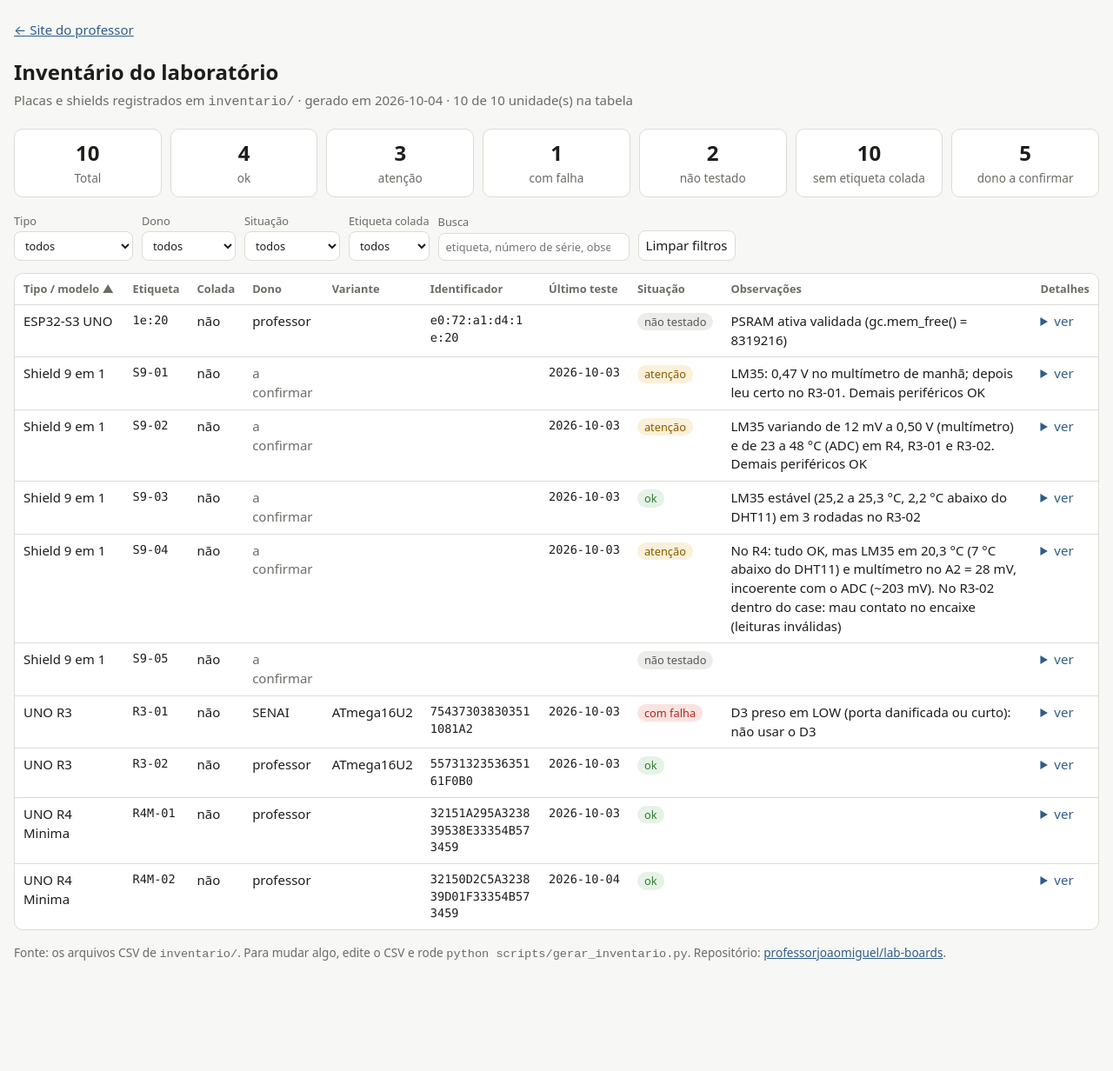
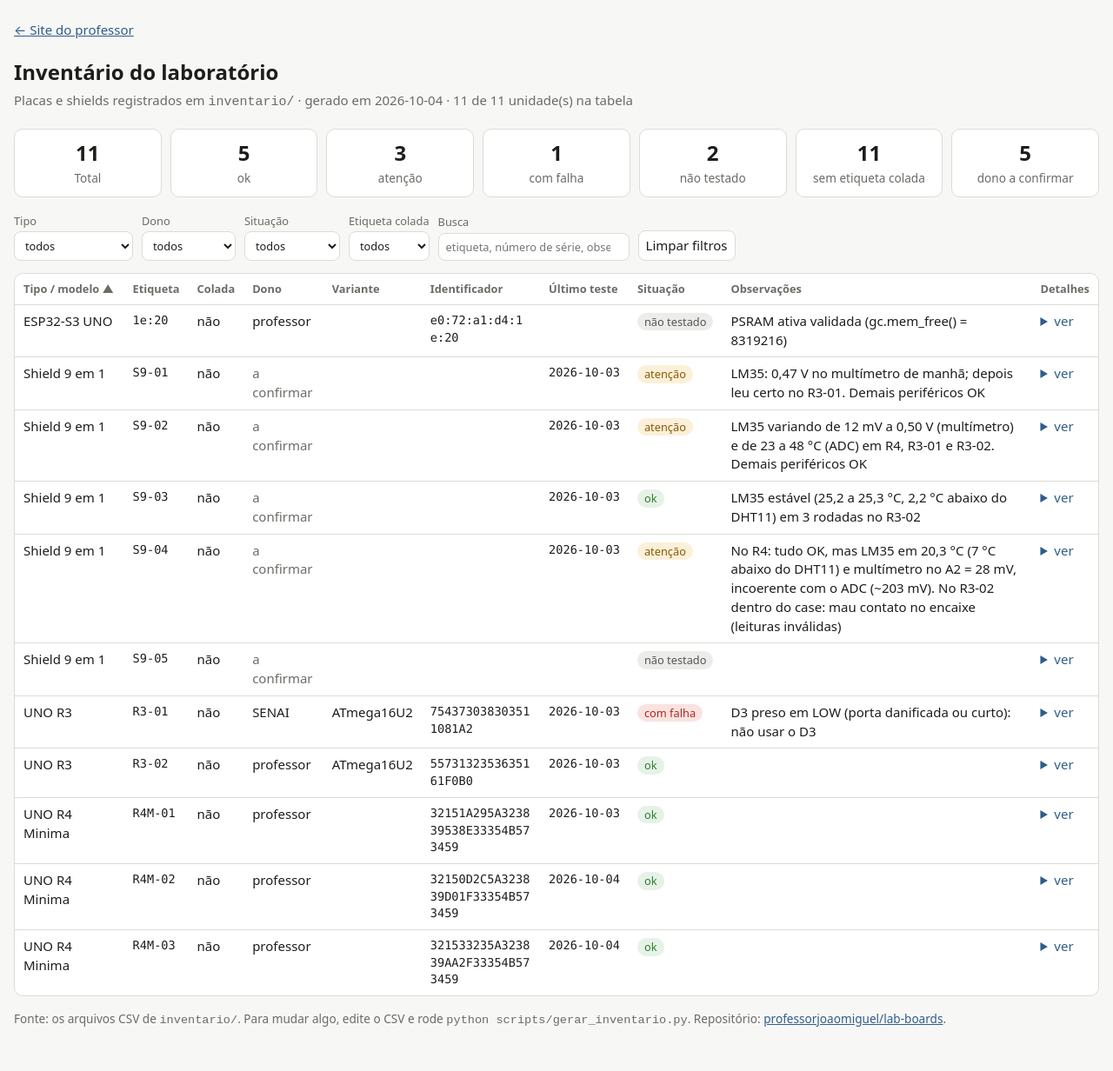
Before and after one commit to professorjoaomiguel/lab-boards, a Jekyll site: the page inventario/relatorio.html, which Jekyll copies as it is, in a window 1280 px wide. Shown: the whole page at 87% size. Built offline with Jekyll 4.4.1, drawn with Linux system fonts in a browser that asks for light colours; before the commit the page ends 1156 px from its top, so only the background shows below that.

Commit message:
Inventory: register R4M-03 (UNO R4 Minima, professor)
Co-Authored-By: Claude Opus 5.5 <noreply@anthropic.com>

```diff
--- a/inventario/arduino-uno-r4.csv
+++ b/inventario/arduino-uno-r4.csv
@@ -1,3 +1,4 @@
 etiqueta,etiqueta_colada,modelo,variante,dono,id_unico,registrado_em,ultimo_teste,resultado,obs
 R4M-01,não,UNO R4 Minima,,professor,32151A295A323839538E33354B573459,2026-10-03,2026-10-03,ok=13 falha=0 aviso=0 pulado=2,
 R4M-02,não,UNO R4 Minima,,professor,32150D2C5A323839D01F33354B573459,2026-10-04,2026-10-04,ok=7 falha=0 aviso=0 pulado=1,
+R4M-03,não,UNO R4 Minima,,professor,321533235A323839AA2F33354B573459,2026-10-04,2026-10-04,ok=7 falha=0 aviso=0 pulado=1,
--- a/inventario/relatorio.html
+++ b/inventario/relatorio.html
@@ -154,6 +154,22 @@
   "dono": "professor",
   "variante": "",
   "identificador": "32150D2C5A323839D01F33354B573459",
+  "registrado_em": "2026-10-04",
+  "ultimo_teste": "2026-10-04",
+  "resultado": "ok=7 falha=0 aviso=0 pulado=1",
+  "situacao": "ok",
+  "obs": "",
+  "arquivo": "arduino-uno-r4.csv",
+  "detalhes": {}
+ },
+ {
+  "tipo": "Arduino UNO R4",
+  "modelo": "UNO R4 Minima",
+  "etiqueta": "R4M-03",
+  "etiqueta_colada": "não",
+  "dono": "professor",
+  "variante": "",
+  "identificador": "321533235A323839AA2F33354B573459",
   "registrado_em": "2026-10-04",
   "ultimo_teste": "2026-10-04",
   "resultado": "ok=7 falha=0 aviso=0 pulado=1",
```
